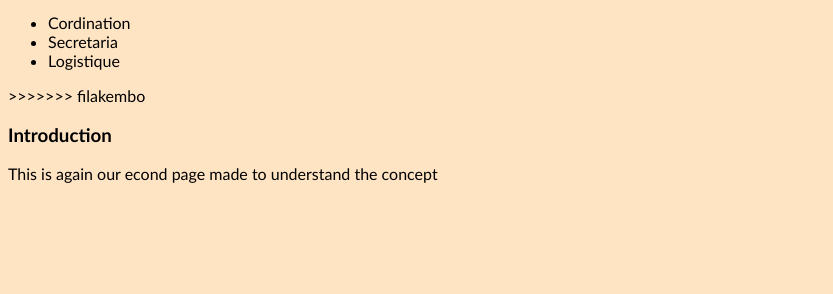
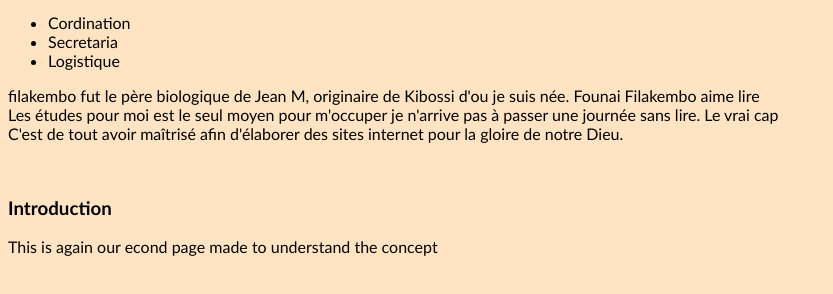
Before and after one commit to vindza/MonSite, a plain HTML site: page index.html in a window 1280 px wide. Shown: the part 158-452 px from the top of the page, without its empty margins (0-833 px from the left). Drawn offline with Linux system fonts and the light colour scheme.

Commit message:
Update index.html
added some sentences to my site

```diff
--- a/index.html
+++ b/index.html
@@ -21,7 +21,9 @@
             <li>Logistique</li>
         </ul>
     </div>
->>>>>>> filakembo
+    <p> filakembo fut le père biologique de Jean M, originaire de Kibossi d'ou je suis née. Founai Filakembo aime lire <br>
+    Les études pour moi est le seul moyen pour m'occuper je n'arrive pas à passer une journée sans lire. Le vrai cap <br>
+    C'est de tout avoir maîtrisé afin d'élaborer des sites internet pour la gloire de notre Dieu.</p>
     <br>
     <h3>Introduction</h3>
     <p>This is again our econd page made to understand the concept</p>
```
